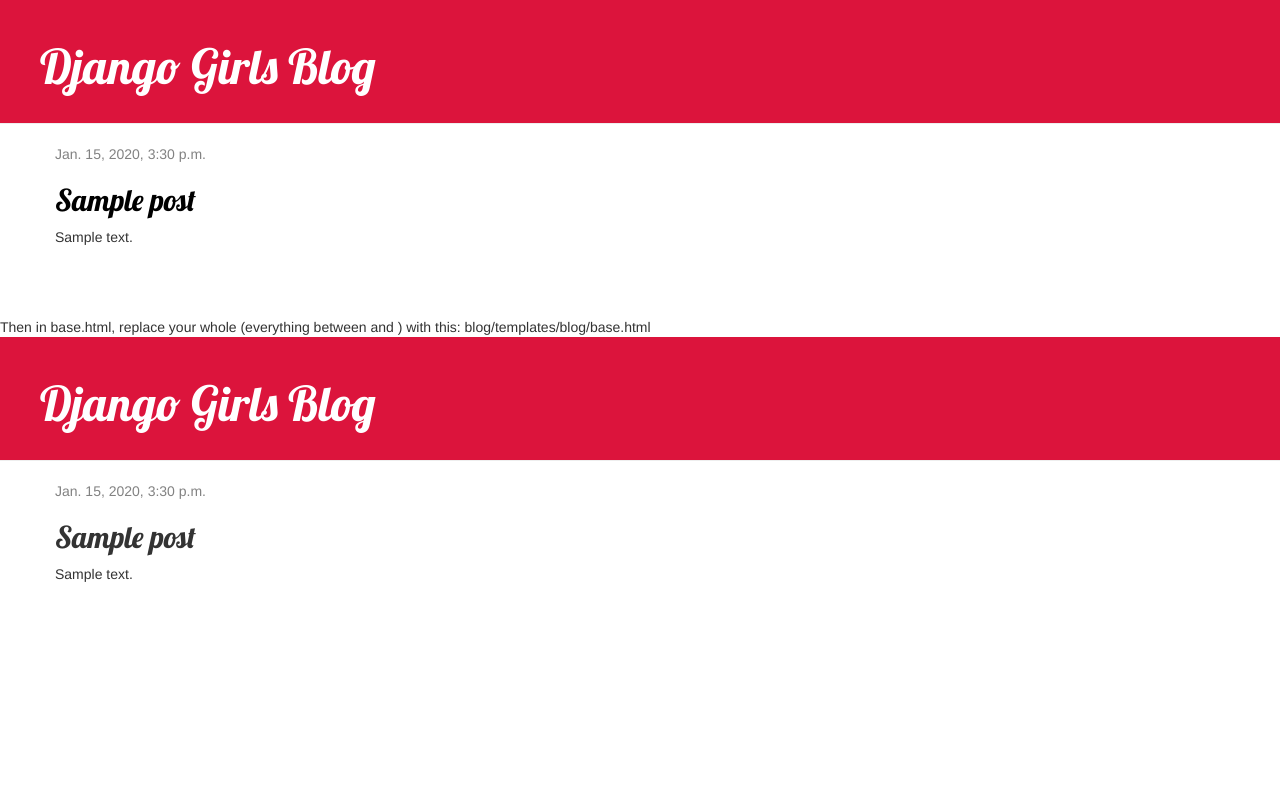
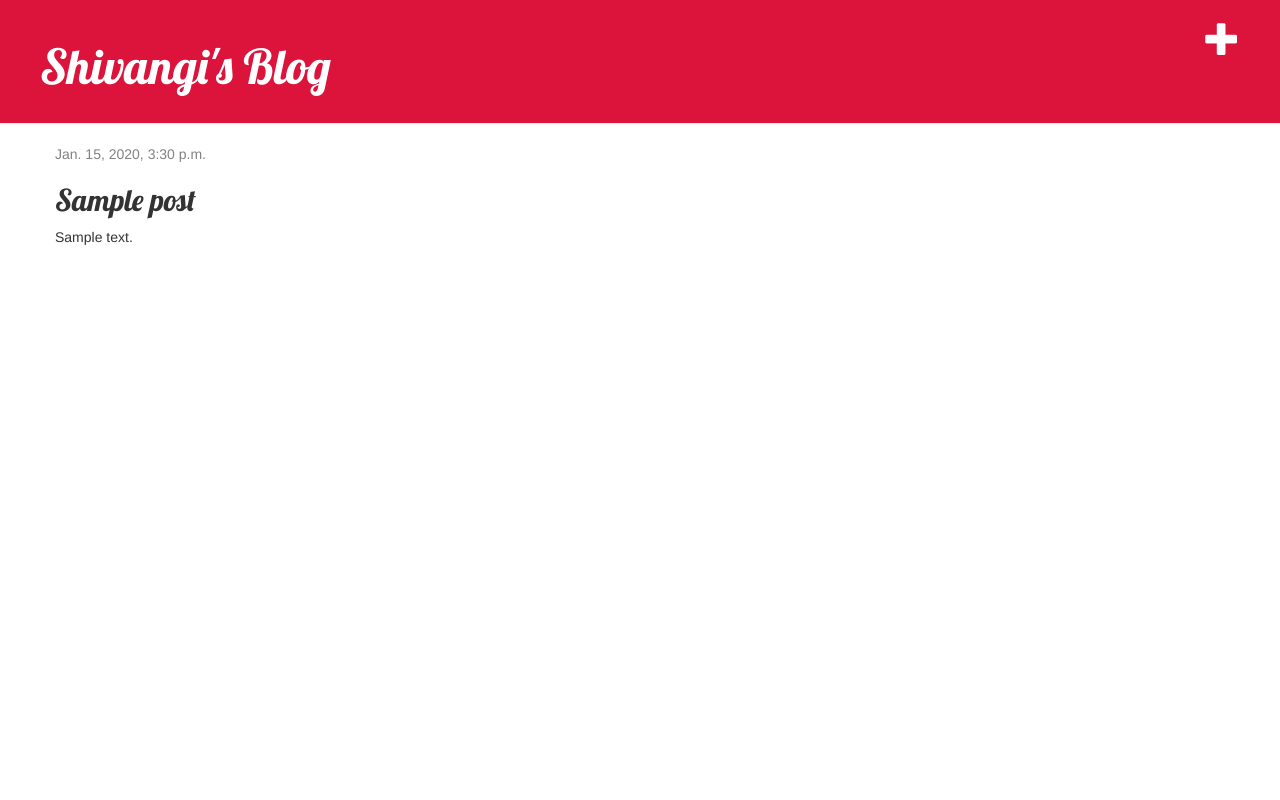
Before and after one commit to spsharma10/My-blog, a Django app: template blog/templates/blog/post_detail.html in a window 1280 px wide. Run offline with Django 3.2, Linux system fonts and the light colour scheme; the template is opened without the code that fills it: values that come from a table or form of the project are taken from there, others are empty; tables that the repository leaves empty hold one stand-in row (values such as "Sample post"); parts of the project's set-up code (start-up, migrations or seed data) failed here and were passed over; some libraries are stand-ins or nearby versions.

Commit message:
Added views to create/edit blog post inside the site.

```diff
--- a/blog/templates/blog/base.html
+++ b/blog/templates/blog/base.html
@@ -1,40 +1,19 @@
 {% load static %}
 <html>
     <head>
-        <title>Django Girls blog</title>
+        <title>Shivangi's Blog</title>
         <link rel="stylesheet" href="//maxcdn.bootstrapcdn.com/bootstrap/3.2.0/css/bootstrap.min.css">
         <link rel="stylesheet" href="//maxcdn.bootstrapcdn.com/bootstrap/3.2.0/css/bootstrap-theme.min.css">
         <link href='//fonts.googleapis.com/css?family=Lobster&subset=latin,latin-ext' rel='stylesheet' type='text/css'>
         <link rel="stylesheet" href="{% static 'css/blog.css' %}">
     </head>
     <body>
-        <div class="page-header">
-            <h1><a href="/">Django Girls Blog</a></h1>
-        </div>
-
-        <div class="content container">
-            <div class="row">
-                <div class="col-md-8">
-                {% for post in posts %}
-                    <div class="post">
-                        <div class="date">
-                            {{ post.published_date }}
-                        </div>
-                        <h2><a href="">{{ post.title }}</a></h2>
-                        <p>{{ post.text|linebreaksbr }}</p>
-                    </div>
-                {% endfor %}
-                </div>
-            </div>
-        </div>
-    </body>
-</html>
-Then in base.html, replace your whole <body> (everything between <body> and </body>) with this:
-
-blog/templates/blog/base.html
-<body>
     <div class="page-header">
-        <h1><a href="/">Django Girls Blog</a></h1>
+        {% if user.is_authenticated %}
+    <a href="{% url 'post_new' %}" class="top-menu"><span class="glyphicon glyphicon-plus"></span></a>
+{% endif %}
+        <a href="{% url 'post_new' %}" class="top-menu"><span class="glyphicon glyphicon-plus"></span></a>
+        <h1><a href="/">Shivangi's Blog</a></h1>
     </div>
     <div class="content container">
         <div class="row">
@@ -45,3 +24,4 @@ blog/templates/blog/base.html
         </div>
     </div>
 </body>
+</html>
--- a/blog/templates/blog/post_detail.html
+++ b/blog/templates/blog/post_detail.html
@@ -7,6 +7,9 @@
                 {{ post.published_date }}
             </div>
         {% endif %}
+        {% if user.is_authenticated %}
+     <a class="btn btn-default" href="{% url 'post_edit' pk=post.pk %}"><span class="glyphicon glyphicon-pencil"></span></a>
+{% endif %}</span></a>
         <h2>{{ post.title }}</h2>
         <p>{{ post.text|linebreaksbr }}</p>
     </div>
--- a/blog/urls.py
+++ b/blog/urls.py
@@ -4,4 +4,6 @@ from . import views
 urlpatterns = [
     path('', views.post_list, name='post_list'),
     path('post/<int:pk>/', views.post_detail, name='post_detail'),
+    path('post/new/', views.post_new, name='post_new'),
+    path('post/<int:pk>/edit/', views.post_edit, name='post_edit'),
 ]
```
Also changed, not shown: blog/forms.py (added, +9 -0 lines), blog/templates/blog/post_edit.html (added, +9 -0 lines), blog/views.py (+18 -2 lines).
